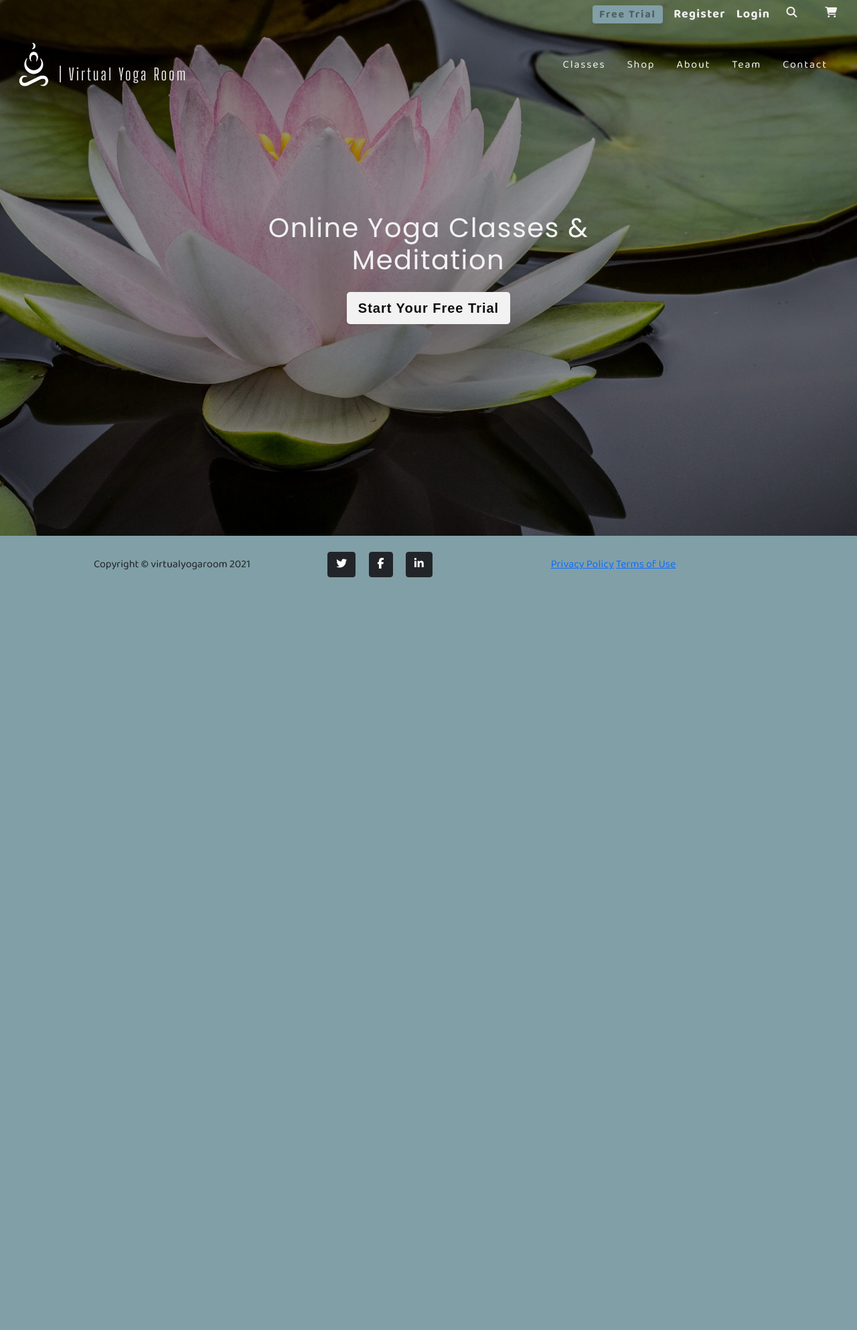
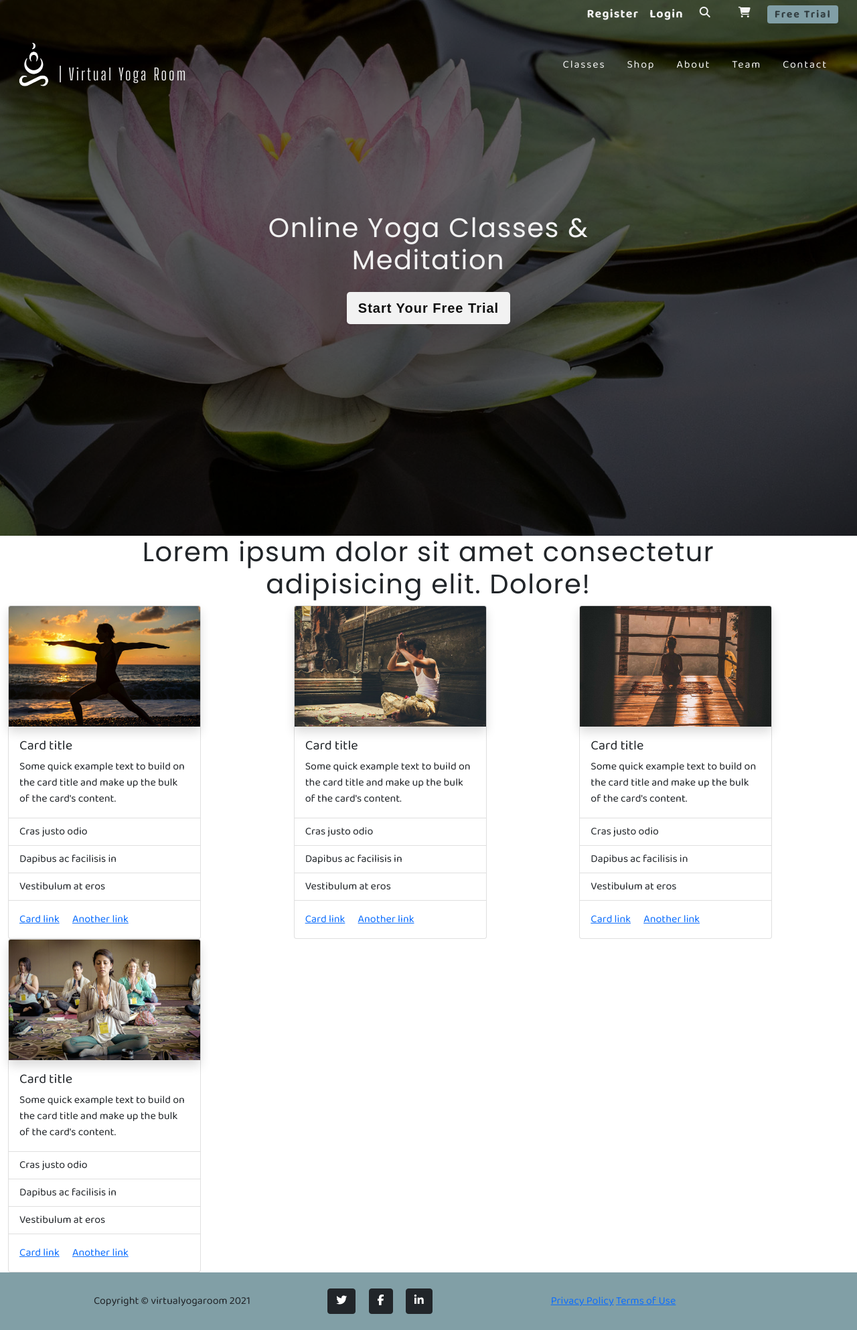
Before and after one commit to veraleitaodev/virtual-yoga-room, a Django app: page / in a window 1280 px wide. Shown: the whole page at 67% size. Before the commit the page ends 862 px from the top, so only its background shows below. Run offline with Django 3.2, Linux system fonts and the light colour scheme; data comes from the database, SQL or seed files in the repository; both versions use the stored data as it was after the commit; some libraries are stand-ins or nearby versions.

Commit message:
given views to classes app and included classes section in home page

```diff
--- a/classes/urls.py
+++ b/classes/urls.py
@@ -3,5 +3,4 @@ from . import views
 
 urlpatterns = [
     path('', views.all_classes, name='classes'),
-    path('<class_id>', views.class_details, name='class_details'),
 ]
--- a/classes/views.py
+++ b/classes/views.py
@@ -3,7 +3,7 @@ from .models import Class
 
 
 def all_classes(request):
-    """ A view to show all products, including sorting and search queries """
+    """ A view to show all classes, including sorting and search queries """
 
     classes = Class.objects.all()
 
--- /dev/null
+++ b/home/templates/home/includes/classes-section.html
@@ -0,0 +1,35 @@
+ <div class="container-fluid">
+    <div class="row">
+        <div class="col-10 offset-1">
+            <h1 class="text-center">Lorem ipsum dolor sit amet consectetur adipisicing elit. Dolore!</h1>
+        </div>
+    </div>
+
+    <!-- row with cards displaying 3 classes available -->
+    <div class="row" >
+    {% for class in classes_section|slice:"4" %}
+    <div data-aos="fade-up" class="col-md-4">
+     <div class="card" style="width: 18rem;">
+        <a href="">
+            <img class="card-img-top img-fluid shadow"
+                    src="{{ MEDIA_URL }}{{ class.image }}"
+                    alt="{{ class.name }}">
+        </a>
+  <div class="card-body">
+    <h5 class="card-title">Card title</h5>
+    <p class="card-text">Some quick example text to build on the card title and make up the bulk of the card's content.</p>
+  </div>
+  <ul class="list-group list-group-flush">
+    <li class="list-group-item">Cras justo odio</li>
+    <li class="list-group-item">Dapibus ac facilisis in</li>
+    <li class="list-group-item">Vestibulum at eros</li>
+  </ul>
+  <div class="card-body">
+    <a href="#" class="card-link">Card link</a>
+    <a href="#" class="card-link">Another link</a>
+  </div>
+</div>
+    </div>
+    {% endfor %}
+  </div>
+        </div>
--- a/home/templates/home/index.html
+++ b/home/templates/home/index.html
@@ -5,11 +5,13 @@
 {% block content %}
 <main>
     <section class="home-hero-container">
-    <!-- Hero -->
-    {% include 'home/includes/hero.html' %}
+        <!-- Hero -->
+        {% include 'home/includes/hero.html' %}
     </section>
-    <!-- Classes -->
+        <!-- Classes -->
+        {% include 'home/includes/classes-section.html' %}
     <section>
+
 
     </section>
 
--- a/home/views.py
+++ b/home/views.py
@@ -1,9 +1,16 @@
 from django.shortcuts import render
-
+from classes.models import Category, Class
 # Create your views here.
 
 
 def index(request):
     """ A view to return the index page """
 
-    return render(request, 'home/index.html')
+    category = Category.objects.all()
+    classes_section = Class.objects.all().order_by
+    context = {
+        'classes_section': classes_section,
+        'category': category,
+    }
+
+    return render(request, 'home/index.html', context)
--- a/static/css/style.css
+++ b/static/css/style.css
@@ -13,6 +13,7 @@
 }
 
 html {
+  scroll-behavior: smooth;
   line-height: 1.15;
   -webkit-text-size-adjust: 100%;
   -webkit-tap-highlight-color: rgba(0, 0, 0, 0);
@@ -87,11 +88,11 @@ body {
 /* !important is used in order to override bootstrap colour settings */
 
 .transparent {
-    color: rgba(0, 0, 0, 0.4);
+    color: rgba(0, 0, 0, 0.6);
 }
 
 .transparent-bg {
-    background: rgba(0, 0, 0, 0.4);
+    background: rgba(0, 0, 0, 0.6);
 }
 
 /* === Text === */
--- a/static/js/main.js
+++ b/static/js/main.js
@@ -11,6 +11,7 @@ $(document).ready(function () {
   $(window).scroll(function(){
       if ($(this).scrollTop() > 50) {
          $('#transparent-navbar').addClass('bg-dark-pink');
+
       } else {
          $('#transparent-navbar').removeClass('bg-dark-pink');
       }
--- a/templates/includes/transparent-nav.html
+++ b/templates/includes/transparent-nav.html
@@ -62,8 +62,6 @@
                 <!-- MEDIUM AND LARGER SCREENS - FIRST ROW display badger and words 'login' and 'register' -->
                 <ul class=" nav list-inline d-none d-md-flex justify-content-end list-unstyled me-auto txt-center w-100">
 
-                    <!-- free trial badger -->
-                    <li class="list-inline-item li-item-margin badge bg-logo-green transparent d-flex align-items-center shadow mt-2 mb-2" href=""><strong>Free Trial</strong></li>
                     {% if request.user.is_authenticated %}
                     <!-- Account Icon with dropdown -->
                     <li class="list-inline-item dropdown">
@@ -116,6 +114,9 @@
                             </div>
                         </a>
                     </li>
+                    <!-- free trial badger -->
+                    <li class="list-inline-item li-item-margin badge bg-logo-green transparent d-flex align-items-center shadow mt-2 mb-2" href=""><strong>Free Trial</strong></li>
+
                 </ul>
 
             </div>
--- a/virtual_yoga_room/urls.py
+++ b/virtual_yoga_room/urls.py
@@ -22,4 +22,5 @@ urlpatterns = [
     path('admin/', admin.site.urls),
     path('accounts/', include('allauth.urls')),
     path('', include('home.urls')),
+    path('classes/', include('classes.urls')),
 ] + static(settings.MEDIA_URL, document_root=settings.MEDIA_ROOT)
```
Also changed, not shown: classes/fixtures/classes.json (+13 -13 lines).
